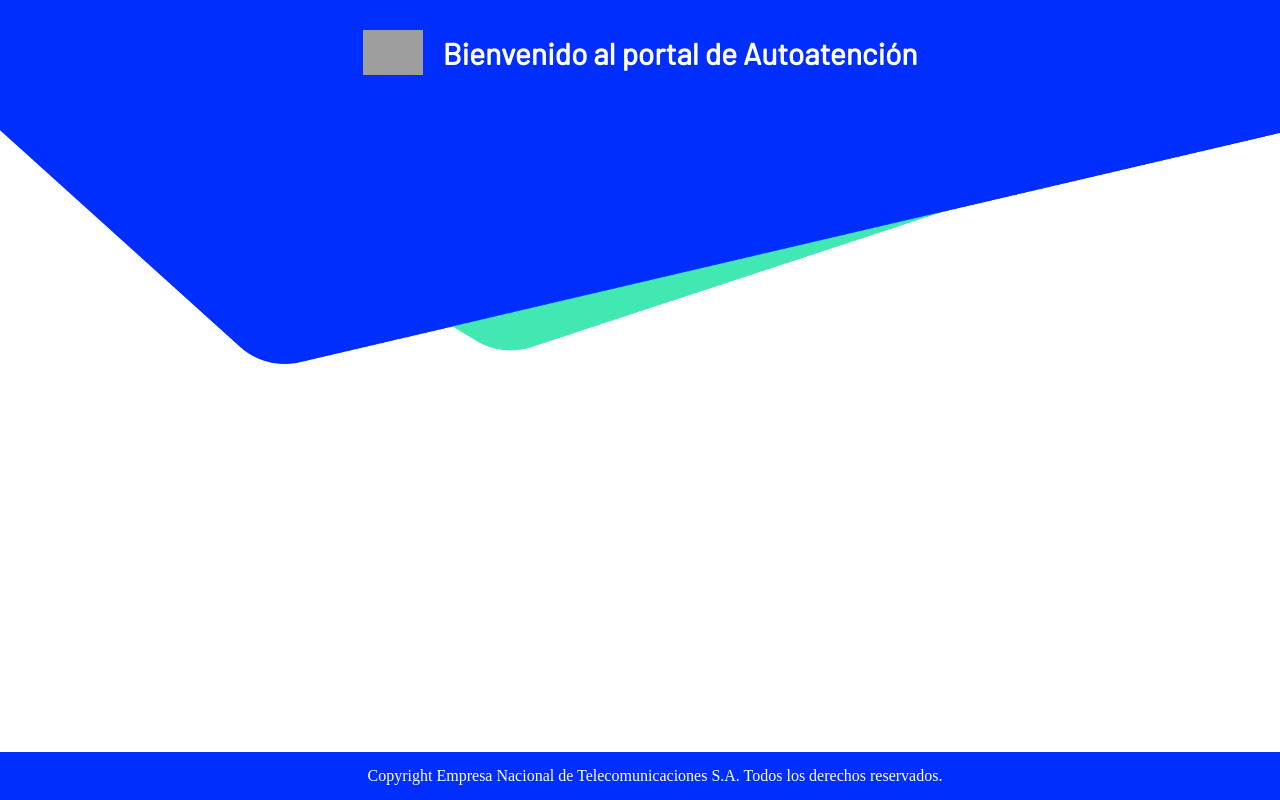
After one commit to Edok9/StudIA, a Django app: template loginApp/templates/fondoLogin.html in a window 1280 px wide. The commit adds this page. Run offline with Django 5.2, Linux system fonts and the light colour scheme; the template is opened without the code that fills it, so the values that code supplies are empty; grey boxes are pictures that could not be loaded.

Commit message:
Arreglo del login y aplicación de estilos css

```diff
--- /dev/null
+++ b/loginApp/static/css/login.css
@@ -0,0 +1,175 @@
+header {
+    background-color: transparent;
+    color: white;
+    padding: 30px 30px;
+    text-align: center;
+}
+
+.header-content {
+    display: flex;
+    align-items: center;
+    justify-content: center;
+    text-align: center;
+    width: 100%;
+}
+
+.header-icon {
+    width: 60px;
+    height: auto;
+    margin-right: 20px;
+}
+
+header span {
+    font-size: 30px;
+    font-family: 'Barlow', sans-serif;
+    font-weight: 600;
+}
+
+
+html, body {
+    height: 100%;
+    margin: 0;
+    overflow-x: hidden;
+}
+
+
+.content {
+    flex: 1;
+}
+
+footer {
+    background-color: #002EFF;
+    color: white;
+    padding: 15px 15px;
+    text-align: center;
+    width: 100%;
+}
+
+.footer-content {
+    text-align: center;
+}
+
+.iconos-formulario {
+    text-align: center;
+    margin-bottom: 20px;
+}
+
+.iconos-formulario img {
+    margin: 0 10px;
+    width: 50px;
+    height: auto;
+}
+
+
+.formulario {
+    position: absolute;
+    top: 50%;
+    left: 50%;
+    transform: translate(-50%, -50%);
+    width: 300px;
+    background: #ffffff;
+    border-radius: 10px;
+    box-shadow: 0 15px 15px rgba(0, 0, 0, 0.2);
+    padding: 10px;
+}
+
+.formulario h1{
+    text-align: center;
+    padding: 0 0 20px 0;
+    border-bottom: 1px solid #002EFF;
+    font-family: 'Barlow', sans-serif;
+    font-weight: 600;
+}
+
+.formulario form{
+    padding: 0 10px;
+    box-sizing: border-box;
+}
+
+form .username{
+    position: relative;
+    border-bottom: 2px solid #002EFF;
+    margin: 20px 0;
+}
+
+.username input{
+    width: 100%;
+    padding: 0 5px;
+    height: 30px;
+    font-size: 14px;
+    border: none;
+    background: none;
+    outline: none;
+}
+
+.username input:focus ~ label,
+.username input:valid ~ label{
+    top: -5px;
+    color: #ff5e00;
+    transition: top 0.3s ease, color 0.3s ease;
+}
+
+.username input:focus ~ span::before,
+.username input:valid ~ span::before{
+    width: 100%;
+}
+
+.recordar{
+    margin: -5px 0 20px 5px;
+    color: #002EFF;
+    cursor: pointer;
+}
+
+.recordar:hover{
+    text-decoration: underline;
+}
+
+input[type="submit"]{
+    width: 100%;
+    height: 50px;
+    border: 1px solid #002EFF;
+    background: #002EFF;
+    border-radius: 25px;
+    font-size: 18px;
+    color: white;
+    cursor: pointer;
+    outline: none;
+}
+
+input[type="submit"]:hover{
+    background-color: #ff5e00;
+    border-color: #ff5e00;
+    transition: background-color .5s, border-color .5s;
+}
+
+.registrarse{
+    margin: 30px 0 ;
+    text-align: center;
+    font-size: 16px;
+    color: black;
+}
+.registrarse a{
+    color: black;
+}
+
+.registrarse a:hover{
+    color: #002EFF;
+}
+
+/* Estilo para los mensajes de error */
+
+
+.field-container {
+    position: relative;
+    margin-bottom: 50px;  /* Asegúrate de que haya suficiente espacio para el mensaje de error */
+}
+
+.error-message {
+    position: absolute;
+    bottom: -30px;  /* Posiciona el mensaje justo debajo del campo */
+    left: 0;
+    width: 100%;  /* Asegúrate de que el mensaje use todo el ancho del contenedor */
+    color: #E8200C;  /* Rojo para errores */
+    font-size: 12px;  /* Tamaño de fuente más pequeño para los mensajes de error */
+    text-align: left;  /* Alineación del texto a la izquierda */
+}
--- /dev/null
+++ b/loginApp/templates/fondoLogin.html
@@ -0,0 +1,47 @@
+{% load static %}
+<!DOCTYPE html>
+<html lang="en">
+<head>
+    <meta charset="UTF-8">
+    <meta name="viewport" content="width=device-width, initial-scale=1.0">
+    <link rel="stylesheet" href="{% static 'css/login.css' %}" type="text/css">
+    <link href="https://fonts.googleapis.com/css2?family=Barlow:SemiBold&display=swap" rel="stylesheet">
+    <title></title>
+</head>
+<body>
+    <style>
+        html, body {
+            margin: 0;
+            padding: 0;
+            font-family: montserrat;
+            background-image: url('{% static "img/new_background_desktop.png" %}');
+            background-size: 100% auto;
+            background-position: center top; /* Asegura que comience en la parte superior */
+            background-repeat: no-repeat;
+            background-attachment: fixed;
+            display: flex;
+            flex-direction: column;
+            min-height: 100vh;
+        }
+    </style>
+    <div class="content">
+
+<header>
+    <div class="header-content">
+        <img src="{% static 'img/logo_entel.png' %}" alt="Icono Entel" class="header-icon">
+        <span>Bienvenido al portal de Autoatención</span>
+    </div>
+</header>
+
+{% block content %}
+<!-- Contenido específico de cada página -->
+{% endblock %}
+</div>
+<footer>
+    <div class="footer-content">
+        Copyright Empresa Nacional de Telecomunicaciones S.A. Todos los derechos reservados.
+    </div>
+</footer>
+
+</body>
+</html>
--- a/portalAutoatencion/settings.py
+++ b/portalAutoatencion/settings.py
@@ -146,7 +146,8 @@ USE_TZ = True
 # Static files (CSS, JavaScript, Images)
 # https://docs.djangoproject.com/en/5.0/howto/static-files/
 
-STATIC_URL = 'static/'
+
+STATIC_URL = '/static/'
 
 STATICFILES_DIRS = (os.path.join(BASE_DIR, 'loginApp/static'),)
 
```
Also changed, not shown: loginApp/templates/login.html (+23 -42 lines), loginApp/forms.py (line endings or trailing spaces), loginApp/static/css/estilos.css (line endings or trailing spaces).
